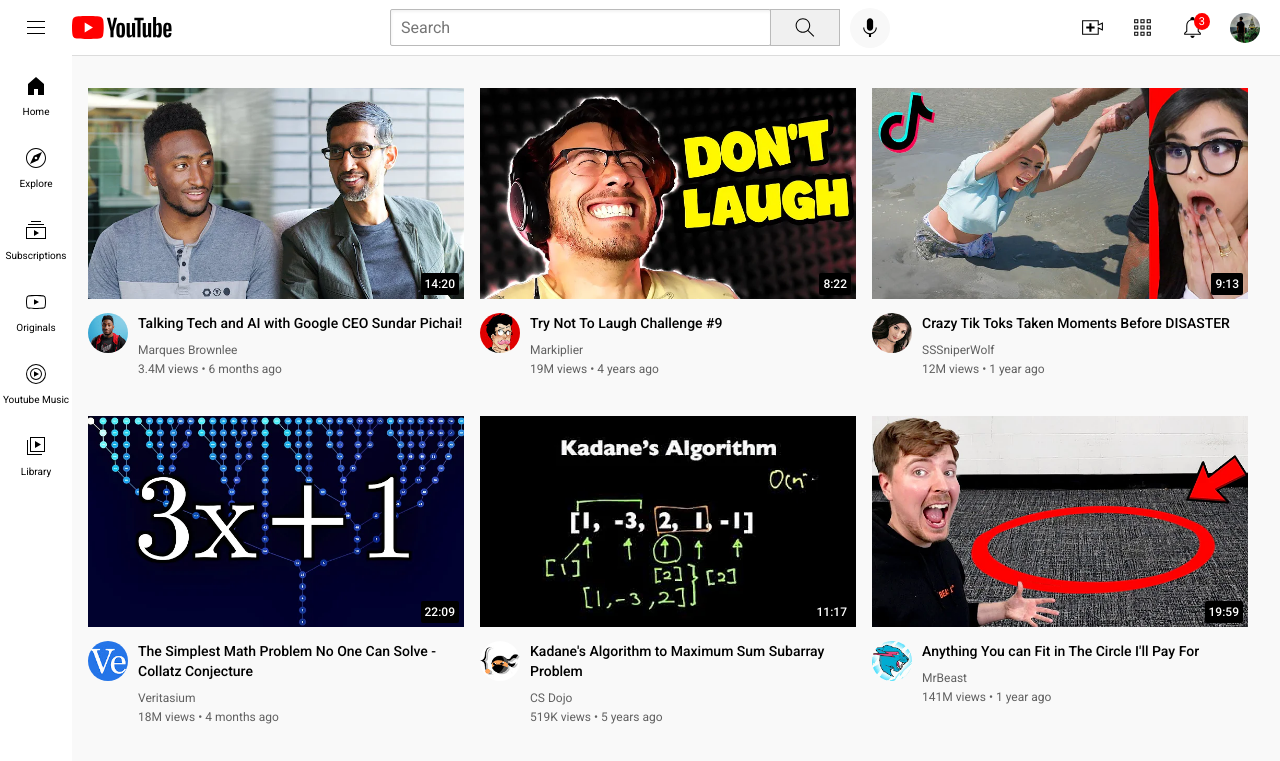
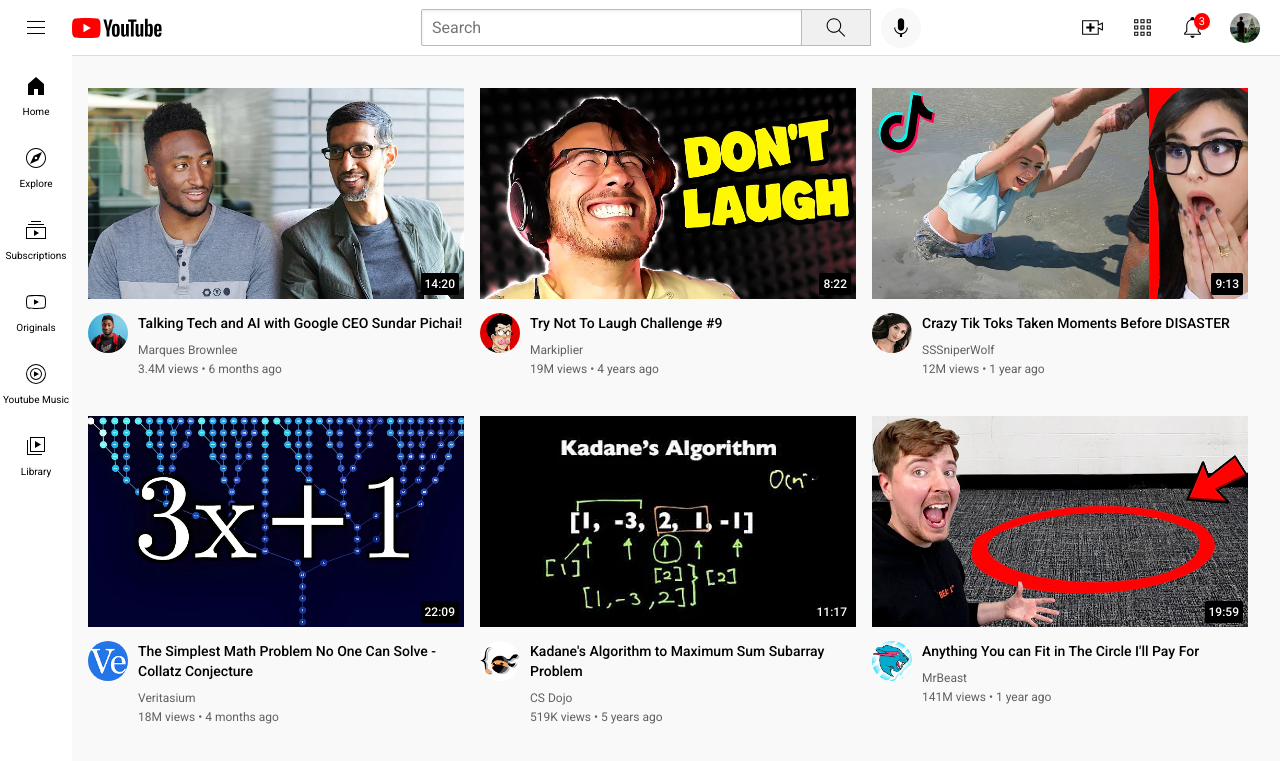
Before and after one commit to EMP-Kritazya/WebDev, a plain HTML site: page YouTube/index.html in a window 1280 px wide. Shown: the top 761 px of the page. Drawn offline with Linux system fonts and the light colour scheme.

Commit message:
Fixed YouTube logo height and left-side header width issues

```diff
--- a/YouTube/index.html
+++ b/YouTube/index.html
@@ -19,7 +19,7 @@
     <header class="header">
       <div class="left">
         <img src="images/hamburger-menu.svg" alt="" class="hamburger">
-        <img src="images/youtube-logo.svg" alt="Youtube-Logo" />
+        <img src="images/youtube-logo.svg" alt="Youtube-Logo" class="Youtube-Logo"/>
       </div>
       <div class="middle">
         <input type="search-box" placeholder="Search" class="search-box" />
--- a/YouTube/styles/header.css
+++ b/YouTube/styles/header.css
@@ -12,7 +12,6 @@
 }
 
 .left {
-  width: 100px;
   display: flex;
   align-items: center;
 }
@@ -26,6 +25,7 @@
 .Youtube-Logo {
   height: 20px;
   cursor: pointer;
+  /* flex: 0 0 200px; */
 }
 
 .middle {
```
